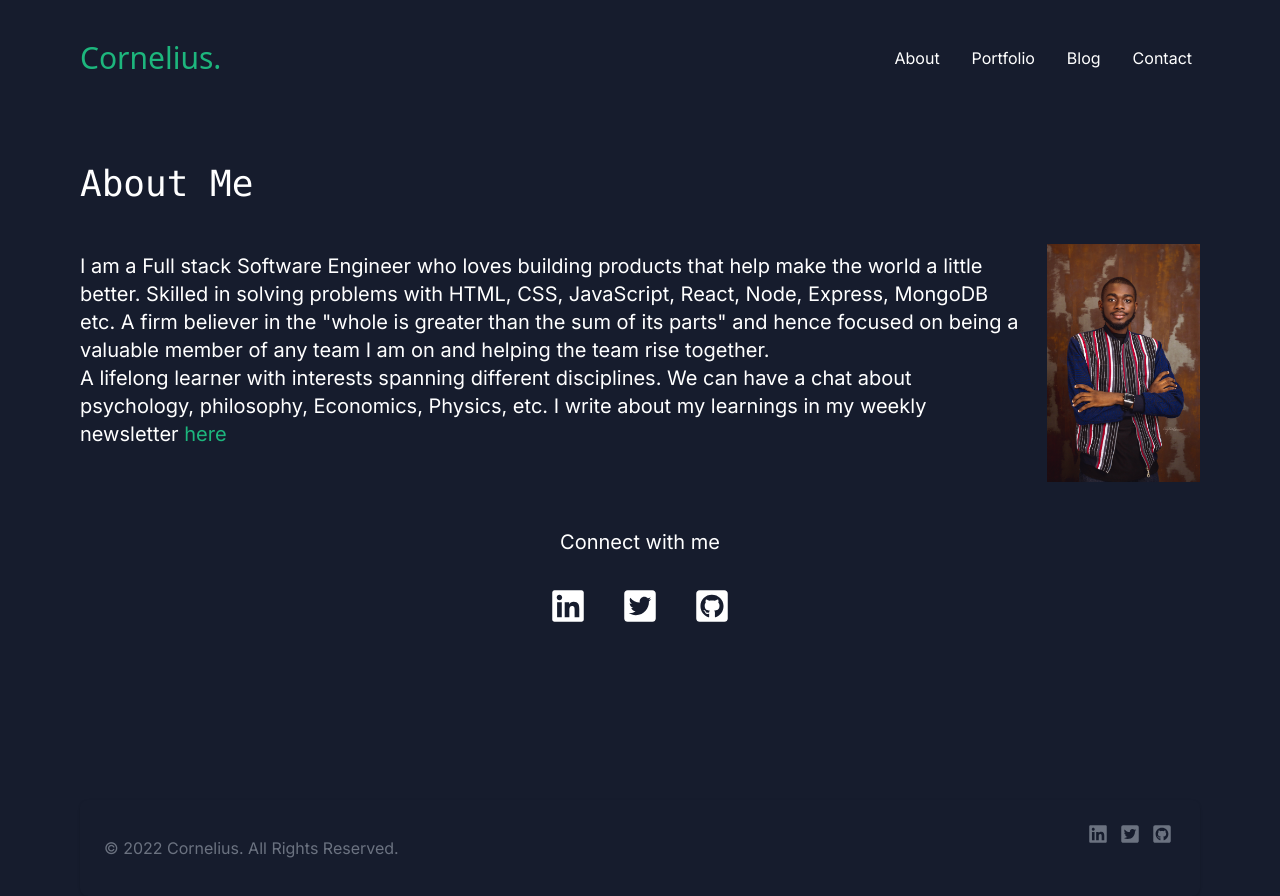
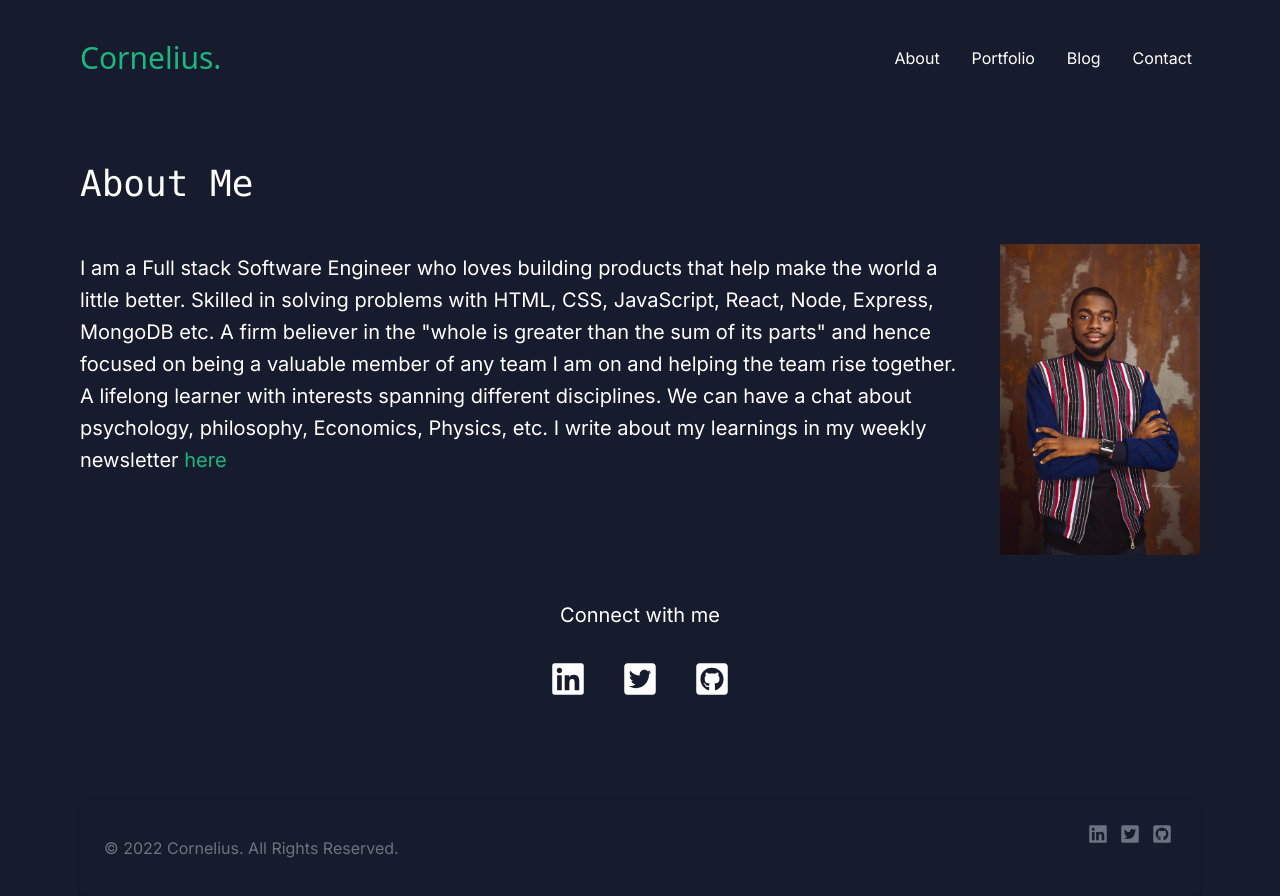
Before and after one commit to thecornisians/portfolio, a Next.js app: page /about in a window 1280 px wide. Built offline with nearby package versions, Linux system fonts and the light colour scheme.

Commit message:
add  package-lock.json file

```diff
--- a/package.json
+++ b/package.json
@@ -11,7 +11,8 @@
   "dependencies": {
     "next": "12.3.1",
     "react": "18.2.0",
-    "react-dom": "18.2.0"
+    "react-dom": "18.2.0",
+    "react-icons": "^4.6.0"
   },
   "devDependencies": {
     "autoprefixer": "^10.4.12",
--- a/pages/about.js
+++ b/pages/about.js
@@ -15,12 +15,12 @@ export default function About(){
                     <Header />
 
                     <div className="md:flex md:gap-6 align-center mt-10 mb-3 scroll-smooth sm:gap-10">
-                      <div className="text-white text-xl sm:mb-5">
+                      <div className="text-white text-xl sm:mb-5 max-w-4xl">
                         <h3 className="text-4xl mb-12 font-mono">About Me</h3>
-                          <p className="leading-7 ">I am a Full stack Software Engineer who loves building products that help make the world a little better. Skilled in solving problems with HTML, CSS, JavaScript, React, Node, Express, MongoDB etc.
+                          <p className="leading-8 ">I am a Full stack Software Engineer who loves building products that help make the world a little better. Skilled in solving problems with HTML, CSS, JavaScript, React, Node, Express, MongoDB etc.
                           A firm believer in the "whole is greater than the sum of its parts" and hence focused on being a valuable member of any team I am on and helping the team rise together.
                           </p>
-                          <p className="leading-7">A lifelong learner with interests spanning different disciplines. We can have a chat about psychology, philosophy, Economics, Physics, etc. I write about my learnings in my weekly newsletter  <a href="https://cowans.substack.com" rel="noreferrer" className="text-[#1DB67D]" target='_blank'>here</a></p>
+                          <p className="leading-8">A lifelong learner with interests spanning different disciplines. We can have a chat about psychology, philosophy, Economics, Physics, etc. I write about my learnings in my weekly newsletter  <a href="https://cowans.substack.com" rel="noreferrer" className="text-[#1DB67D]" target='_blank'>here</a></p>
                       </div>
 
                       <div className="w-1/2 sm:mt-20 ">
```
Also changed, not shown: 2 other files (tests, documents, lock files or other folders).
